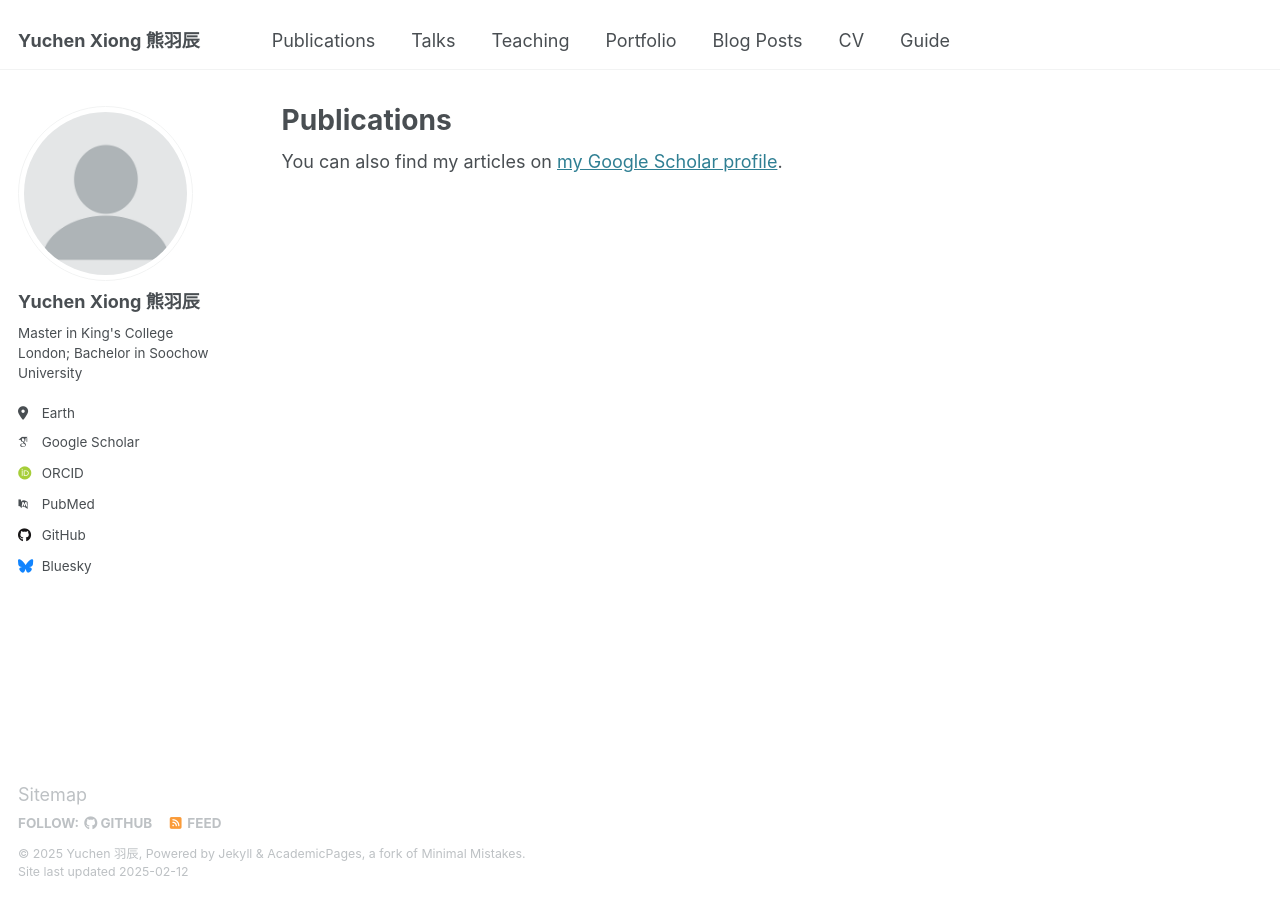
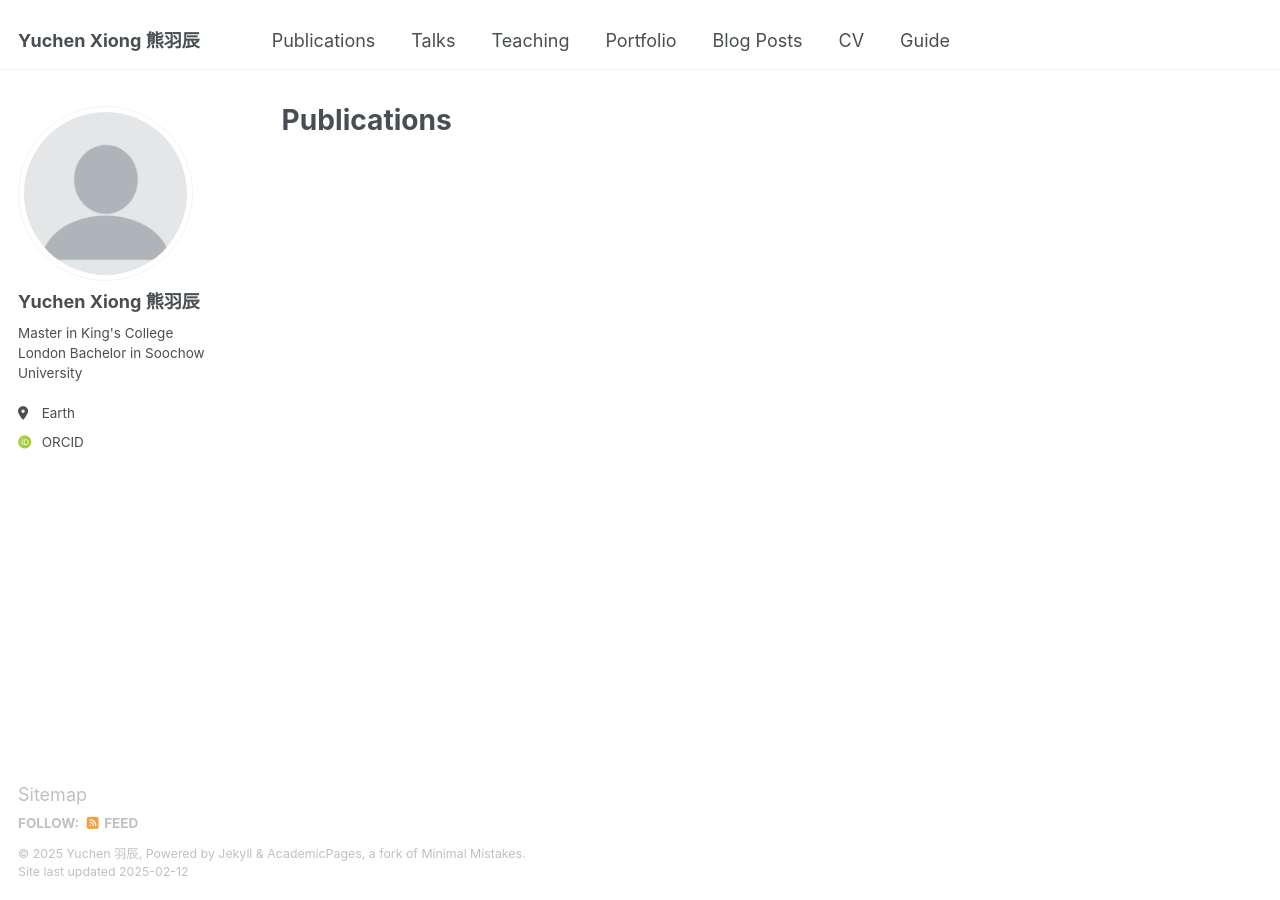
Before and after one commit to yuchen2402/yuchen2402.github.io, a Jekyll site: the page built from _pages/publications.html, in a window 1280 px wide. Built offline with Jekyll 4.4.1, drawn with Linux system fonts in a browser that asks for light colours; some web fonts are replaced; some of the changed lines change nothing that is shown.

Commit message:
Update _config.yml

```diff
--- a/_config.yml
+++ b/_config.yml
@@ -25,60 +25,33 @@
   avatar           : "profile.png"
   name             : "Yuchen Xiong 熊羽辰"
   pronouns         : # example: "she/her"
-  bio              : "Master in King's College London; Bachelor in Soochow University"
+  bio              : "Master in King's College London  Bachelor in Soochow University"
   location         : "Earth"
 
   # Academic websites
   arxiv            : # URL - Update with the correct link to your profile
-  googlescholar    : "https://scholar.google.com/citations?user=PS_CX0AAAAAJ"
   impactstory      : # URL
   orcid            : "http://orcid.org/yourorcidurl"
-  semantic         : # URL
-  pubmed           : "https://www.ncbi.nlm.nih.gov/pubmed/?term=john+snow"
-  researchgate     : # URL
-  scopus           : # URL
 
   # Repositories and software development
   bitbucket        : # Username - Update with your username on the site
   codepen          : # Username
   dribbble         : # Username
-  github           : "academicpages"
   kaggle           : # Username
   stackoverflow    : # User number or user number and name (i.e., use "1" or "1/jeff-atwood")
 
   # Social media
-  bluesky          : "bsky.app" # Replace this with you Bluesky username
   facebook         : # Username
-  flickr           : # Username
-  foursquare       : # Username
-  goodreads        : # Username
-  google_plus      : # Username
-  keybase          : # Username
   instagram        : # Username
-  lastfm           : # Username
   linkedin         : # Username
-  mastodon         : # URL
-  medium           : # URL
-  pinterest        : # Username
-  soundcloud       : # Username
-  steam            : # Username
-  telegram         : # URL
-  tumblr           : # Username
-  twitter          : # Username for X / Twitter
-  vine             : # Username
-  weibo            : # Username
-  wikipedia        : # Username
-  xing             : # Username
-  youtube          : # Username
-  zhihu            : # Username
 
 # Publication Category - The following the list of publication categories and their headings
-publication_category:
-  books:
+Fiction 小說_category:
+  Short Stories 短篇小說:
     title: 'Books'
-  manuscripts:
+  Novellas 中篇小說:
     title: 'Journal Articles'
-  conferences:
+  Novels 長篇小說:
     title: 'Conference Papers'
 
 # Site Settings
```
